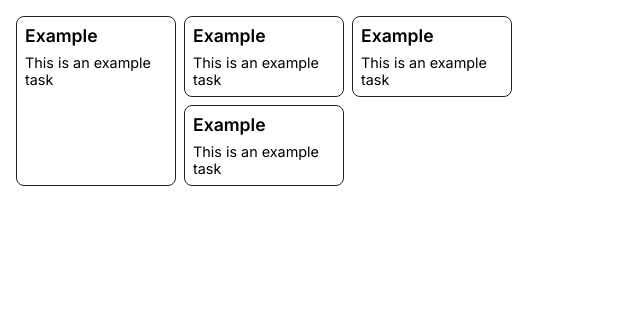
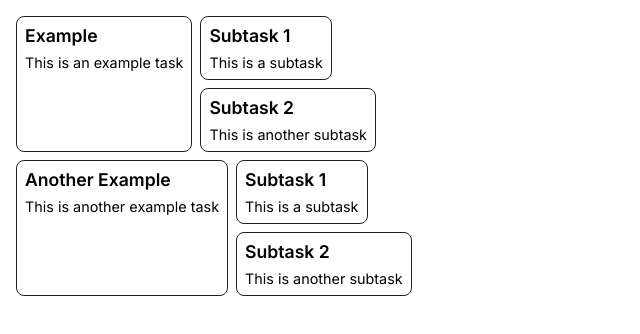
Before and after one commit to m4xshen/gdsc, a Next.js app: page / in a window 1280 px wide. Shown: the top 334 px of the page, without its empty margins (0-640 px from the left). Built offline with nearby package versions, Linux system fonts and the light colour scheme.

Commit message:
feat: create tasks component

```diff
--- a/src/app/page.js
+++ b/src/app/page.js
@@ -1,15 +1,10 @@
-import { Task } from "@/components/Task";
 import styles from "./page.module.css";
+import { Tasks } from "@/components/Tasks";
 
 export default function Home() {
   return (
     <div className={styles.main}>
-      <Task name="Example" description="This is an example task">
-        <Task name="Example" description="This is an example task">
-          <Task name="Example" description="This is an example task" />
-        </Task>
-        <Task name="Example" description="This is an example task" />
-      </Task>
+      <Tasks />
     </div>
   );
 }
--- a/src/components/Task/index.jsx
+++ b/src/components/Task/index.jsx
@@ -1,13 +1,22 @@
 import styles from "./styles.module.css";
 
-export function Task({ children, name, description }) {
+export function Task({ name, description, subtasks }) {
   return (
     <div className={styles.wrapper}>
       <div className={styles.mainTask}>
         <div className={styles.name}>{name}</div>
         <div className={styles.description}>{description}</div>
       </div>
-      {children ? <div className={styles.subTasks}>{children}</div> : null}
+      <div className={styles.subTasks}>
+        {subtasks.map((subtask) => (
+          <Task
+            key={subtask.name}
+            name={subtask.name}
+            description={subtask.description}
+            subtasks={subtask.subtasks}
+          />
+        ))}
+      </div>
     </div>
   );
 }
--- a/src/components/Task/styles.module.css
+++ b/src/components/Task/styles.module.css
@@ -3,7 +3,7 @@
   column-gap: 0.5rem;
 
   .mainTask {
-    max-width: 10rem;
+    max-width: 20rem;
     border: solid 1px #212121;
     border-radius: 0.5rem;
     padding: 0.5rem;
--- /dev/null
+++ b/src/components/Tasks/index.jsx
@@ -0,0 +1,47 @@
+"use client";
+
+import { useState } from "react";
+import { Task } from "@/components/Task";
+import styles from "./styles.module.css";
+
+export function Tasks() {
+  const [tasks, setTasks] = useState([
+    {
+      name: "Example",
+      description: "This is an example task",
+      subtasks: [
+        { name: "Subtask 1", description: "This is a subtask", subtasks: [] },
+        {
+          name: "Subtask 2",
+          description: "This is another subtask",
+          subtasks: [],
+        },
+      ],
+    },
+    {
+      name: "Another Example",
+      description: "This is another example task",
+      subtasks: [
+        { name: "Subtask 1", description: "This is a subtask", subtasks: [] },
+        {
+          name: "Subtask 2",
+          description: "This is another subtask",
+          subtasks: [],
+        },
+      ],
+    },
+  ]);
+
+  return (
+    <div className={styles.root}>
+      {tasks.map((task) => (
+        <Task
+          key={task.name}
+          name={task.name}
+          description={task.description}
+          subtasks={task.subtasks}
+        />
+      ))}
+    </div>
+  );
+}
--- /dev/null
+++ b/src/components/Tasks/styles.module.css
@@ -0,0 +1,5 @@
+.root {
+  display: flex;
+  flex-direction: column;
+  row-gap: 0.5rem;
+}
```
